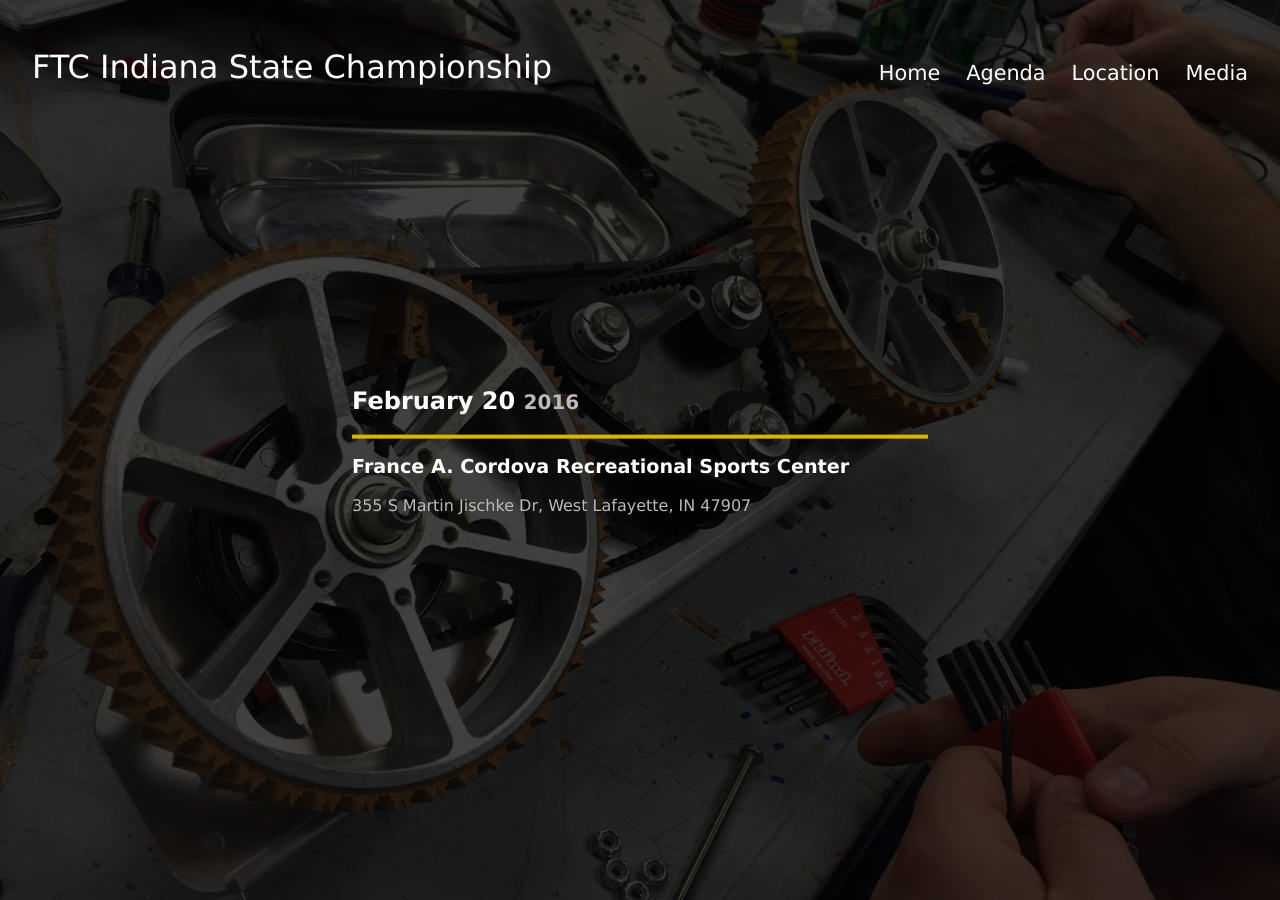
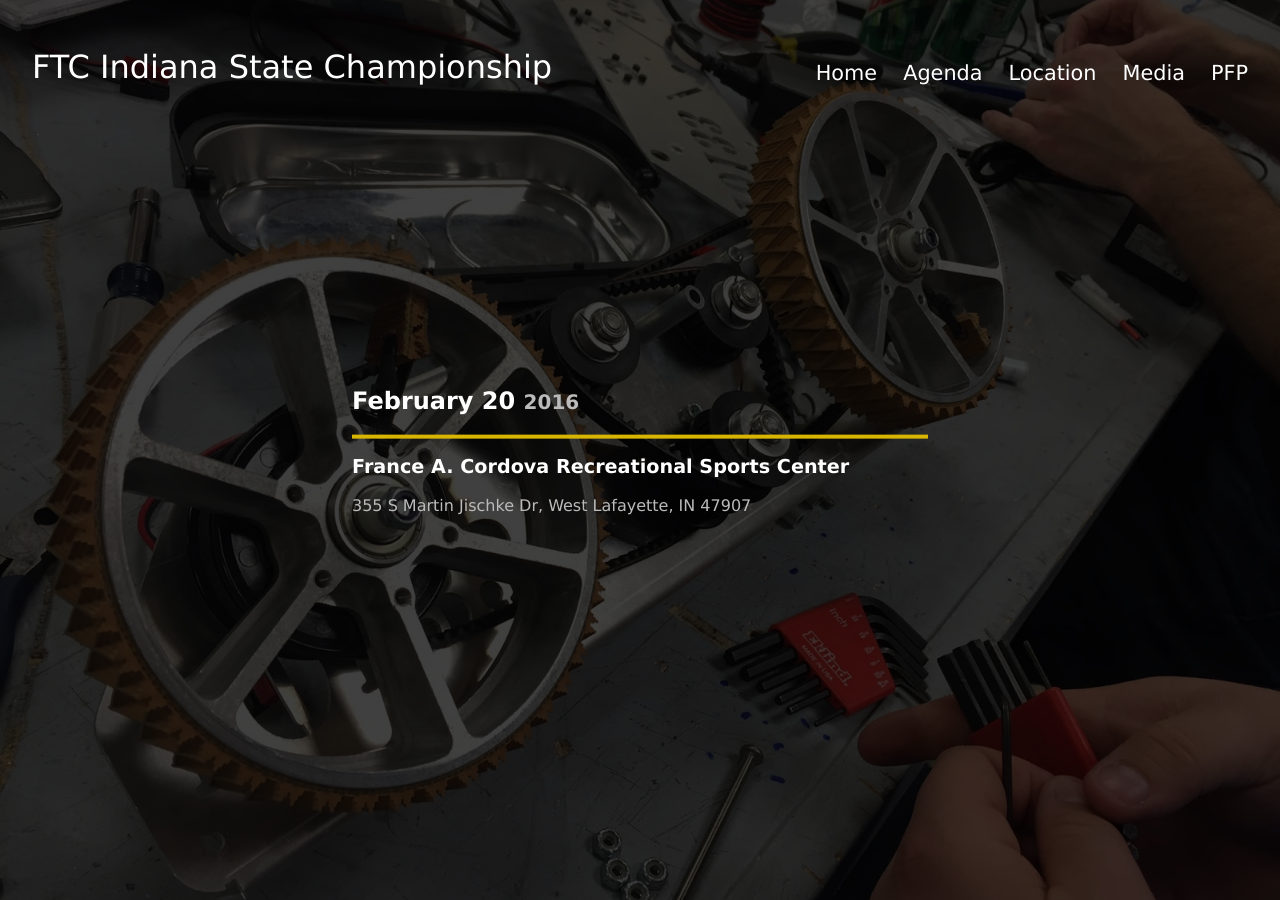
Before and after one commit to purduefirst/purduefirst.github.io, a Jekyll site: the page built from ftc-state.html, in a window 1280 px wide and 900 px high. Built offline with Jekyll 4.4.1, drawn with Linux system fonts in a browser that asks for light colours.

Commit message:
add link to pfp

```diff
--- a/_includes/navbar-events.html
+++ b/_includes/navbar-events.html
@@ -16,6 +16,9 @@
 			<li class="navbar-child">
 				<a href="#external">Media</a>
 			</li>
+			<li class="navbar-child">
+				<a href="{{ "/" | prepend: site.baseurl }}">PFP</a>
+			</li>
 		</ul>
 	</div>
 </div>
```
